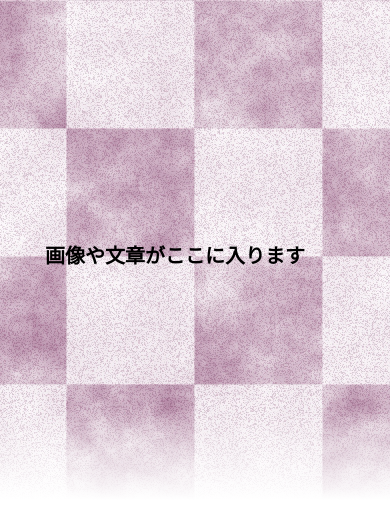
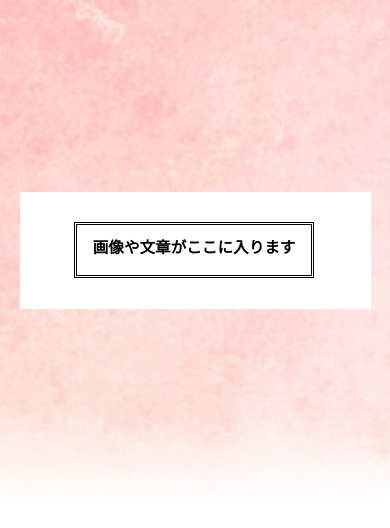
Before and after one commit to Aina2bean/qiita_test-code, a plain HTML site: page index.html in a window 390 px wide. Drawn offline with Linux system fonts and the light colour scheme.

Commit message:
Add files via upload
背景など修正

```diff
--- a/index.html
+++ b/index.html
@@ -10,7 +10,7 @@
 <body>
     <div id="ex_box">
         <div class="ex_text">
-            画像や文章がここに入ります
+            <p>画像や文章がここに入ります</p>
         </div>
     </div>
 </body>
--- a/style/style.css
+++ b/style/style.css
@@ -9,7 +9,7 @@
     position: relative;
     width: 100%;
     height: 500px;
-    background: url(../img/bg_ichimatsu.jpg) top center;
+    background: url(../img/bg_momo.jpg) top center;
 }
 #ex_box::after {
     content: "";
@@ -27,8 +27,37 @@
     bottom: 0;
     left: 0;
     margin: auto;
-    width: 300px;
-    height: 20px;
+    width: 400px;
+    height: 200px;
     font-size: 20px;
     font-weight: bold;
+    background-color: #fff;
 }
+#ex_box .ex_text p {
+    margin: auto;
+        position: absolute;
+        top: 0;
+        left: calc(50% - 150px);
+        /* right: 0; */
+        bottom: 0;
+        width: 260px;
+        height: 20px;
+        line-height: 1;
+        padding: 15px;
+        border: 5px double #000;
+}
+
+@media screen and (max-width: 640px) {
+    #ex_box .ex_text {
+        width: 90vw;
+        height: 30vw;
+    }
+    #ex_box .ex_text p {
+        left: calc(50% - 31vw);
+        height: 5vw;
+        font-size: 4vw;
+        width: 52vw;
+        padding: 4vw;
+        border: 1vw double #000;
+    }
+}
```
Also changed, not shown: img/bg_momo.jpg (added).
